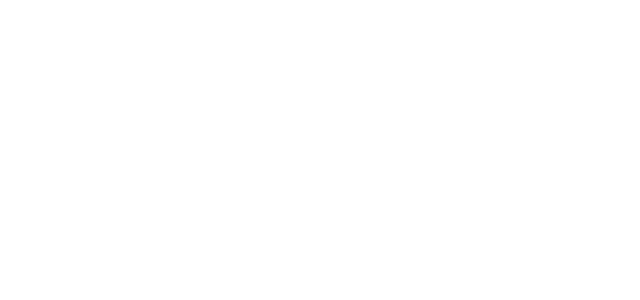
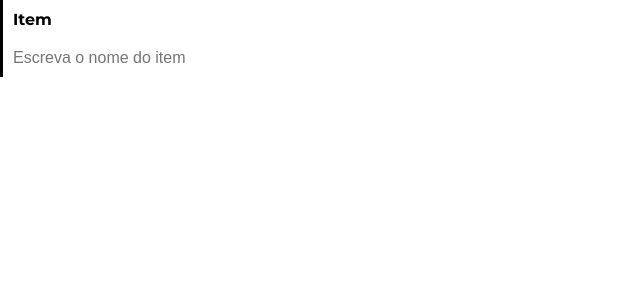
Before and after one commit to sergiohpreis/experiments, a React (Create React App) app in the folder supermarket-list/: page / in a window 1280 px wide. Shown: the top 300 px of the page, without its empty margins (0-640 px from the left). Built offline with nearby package versions, Linux system fonts and the light colour scheme.

Commit message:
supermarket-list | Creating Input Component

```diff
--- /dev/null
+++ b/supermarket-list/src/components/Input/Input.css
@@ -0,0 +1,18 @@
+.input {
+    border-left: 3px solid;
+}
+
+.input__title {
+    display: block;
+    padding: 10px;
+    font-size: 16px;
+    font-weight: bold;
+}
+
+.input__field {
+    width: 100%;
+    padding: 10px;
+    border: 0;
+    outline: 0;
+    font-size: 16px;
+}
--- /dev/null
+++ b/supermarket-list/src/components/Input/Input.js
@@ -0,0 +1,12 @@
+import React from 'react';
+
+import './Input.css';
+
+const Input = props => (
+    <div className="input">
+        <label className="input__title">{props.title}</label>
+        <input className="input__field" type="text" placeholder={props.placeholder}/>
+    </div>
+);
+
+export default Input;
--- a/supermarket-list/src/main/App.js
+++ b/supermarket-list/src/main/App.js
@@ -1,6 +1,14 @@
 import React from 'react';
+
 import './App.css';
 
-const App = props => (<div className="App"></div>);
+import Input from '../components/Input/Input';
+
+
+const App = props => (
+    <div className="App">
+        <Input title="Item" placeholder="Escreva o nome do item"/>
+    </div>
+);
 
 export default App;
```
